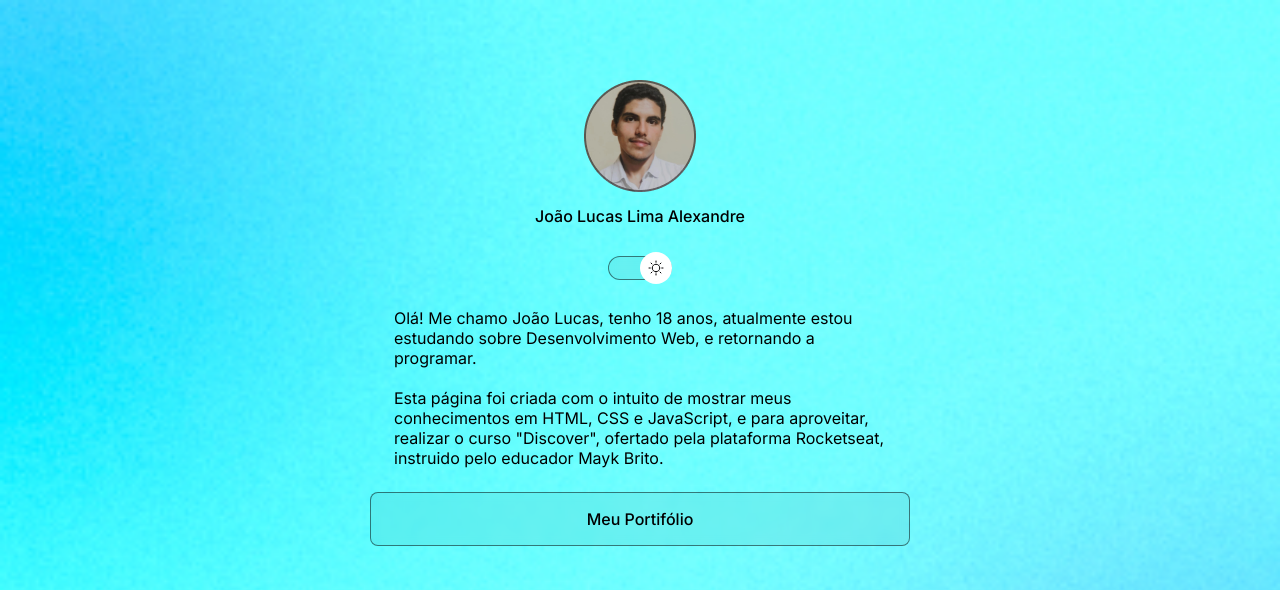
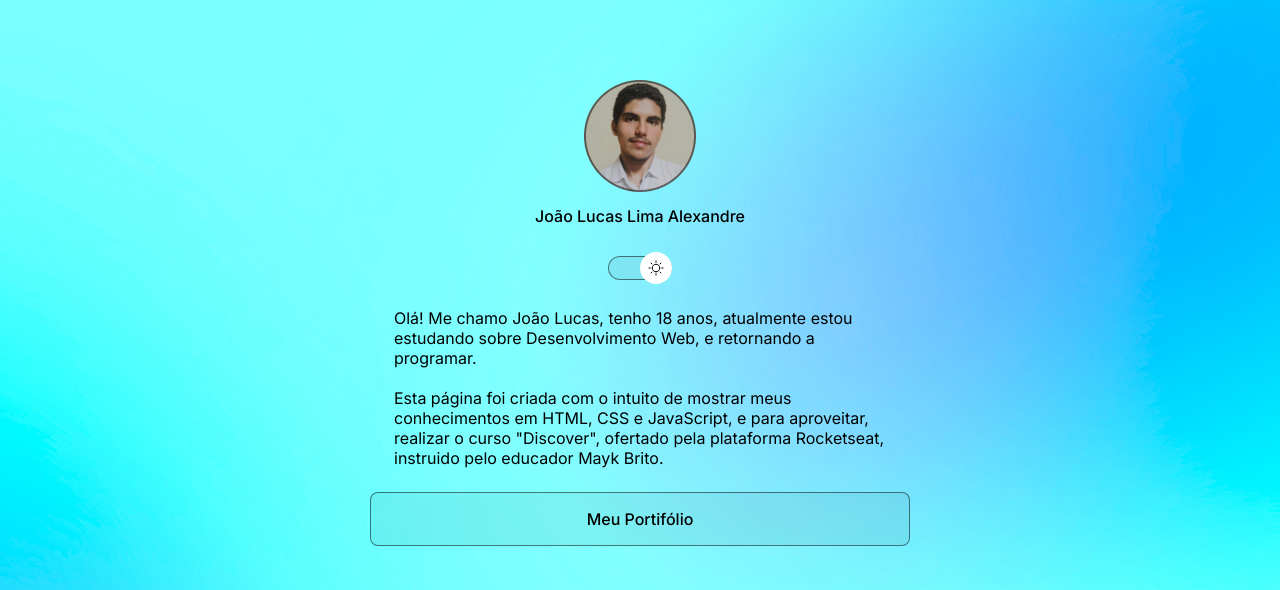
Before and after one commit to JLProdutor/Discover-Project, a plain HTML site: page index.html in a window 1280 px wide. Shown: the top 590 px of the page. Drawn offline with nearby package versions, Linux system fonts and the light colour scheme.

Commit message:
Feat: Config media queries

```diff
--- a/style.css
+++ b/style.css
@@ -28,6 +28,7 @@
 
 body {
   background: var(--bg-url) no-repeat top center/cover;
+  height: 100vh;
 }
 
 body * {
@@ -166,3 +167,14 @@ footer {
   text-align: center;
   font-size: 14px;
 }
+
+/*Media Queries*/
+@media (min-width: 700px){
+  :root {
+    --bg-url: url(./assets/bg-desktop-blue.jpg);
+  }
+
+  .light {
+    --bg-url: url(./assets/bg-desktop-light-blue.jpg);
+  }
+}
```
